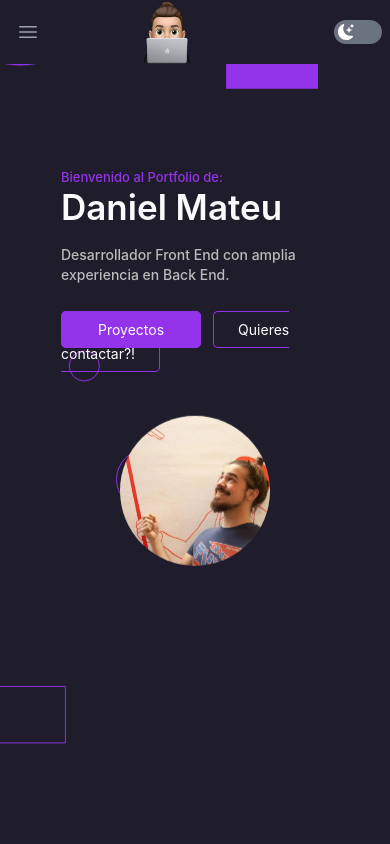
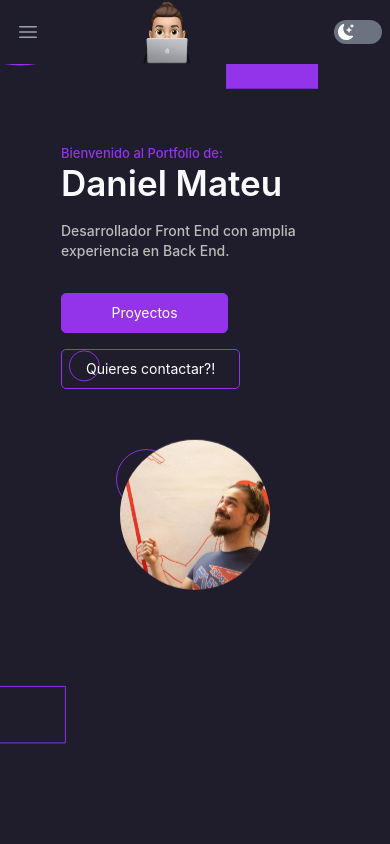
Before and after one commit to danielmateu/portfolio-agosto-2023, a Next.js app: page / in a window 390 px wide. Shown: the top 844 px of the page. Built offline with nearby package versions, Linux system fonts and the light colour scheme.

Commit message:
Cambios para mobile

```diff
--- a/components/Home.jsx
+++ b/components/Home.jsx
@@ -63,8 +63,11 @@ const Home = () => {
             <p className={`mt-5   ${theme !== 'dark' ? 'text-gray-600' : 'text-[#bbb]'} font-medium w-[89%] text-sm sm:w-[65%] sm:text-[16px] md:text-[18px] `}>Desarrollador Front End con amplia experiencia en Back End. </p>
 
             <motion.div className={'pt-8'} initial={{ opacity: 0 }} animate={{ opacity: 1 }} transition={{ duration: 1.5 }}>
-              <a href='#projects' className={" text-sm border-[1px] font-regular border-[#9333EA] bg-[#9333EA] py-[9px] px-9 mr-3 rounded-[5px]  text-white transition-all duration-200 hover:opacity-80 sm:text-base lg:text-lg"}>Proyectos</a>
-              <a href='#contact' className={` text-sm border-[1px] font-regular border-[#9333EA] py-[9px] px-6 rounded-[5px]  ${theme !== 'dark' ? 'text-gray-800' : 'text-[#fff]'} transition-all duration-200 hover:bg-[#9333EA] hover:text-white  sm:text-base lg:text-lg`}>Quieres contactar?!</a>
+              <div className='flex flex-col sm:flex-row text-center w-fit gap-4 sm:gap-0'>
+
+                <a href='#projects' className={" text-sm border-[1px] font-regular border-[#9333EA] bg-[#9333EA] py-[9px] px-9 mr-3 rounded-[5px]  text-white transition-all duration-200 hover:opacity-80 sm:text-base lg:text-lg"}>Proyectos</a>
+                <a href='#contact' className={` text-sm border-[1px] font-regular border-[#9333EA] py-[9px] px-6 rounded-[5px]  ${theme !== 'dark' ? 'text-gray-800' : 'text-[#fff]'} transition-all duration-200 hover:bg-[#9333EA] hover:text-white  sm:text-base lg:text-lg`}>Quieres contactar?!</a>
+              </div>
             </motion.div>
           </motion.div>
 
--- a/components/Navbar.jsx
+++ b/components/Navbar.jsx
@@ -45,12 +45,14 @@ export default function Example() {
               </div>
               <div className={"flex flex-1 py-4 items-center sm:items-center sm:justify-between"}>
                 <div className={"flex flex-shrink-0 m-auto sm:m-0 items-center"}>
+                  <Link href={'#'}>
                     <Image width={100} height={100}
                       className={"block h-20 w-auto lg:hidden scale-90 transition cursor-pointer"}
                       src={logo}
                       href={'#'}
                       alt="Portfolio logo"
                     />
+                  </Link>
                   {/*  */}
                   <Link href={'#'}><span className={`${theme === 'dark' ? 'text-gray-100' : 'text-gray-800'} text-2xl font-semibold ml-2`}>
                     <Image width={100} height={100}
```
Lines whose indentation alone changed are shown as unchanged.
